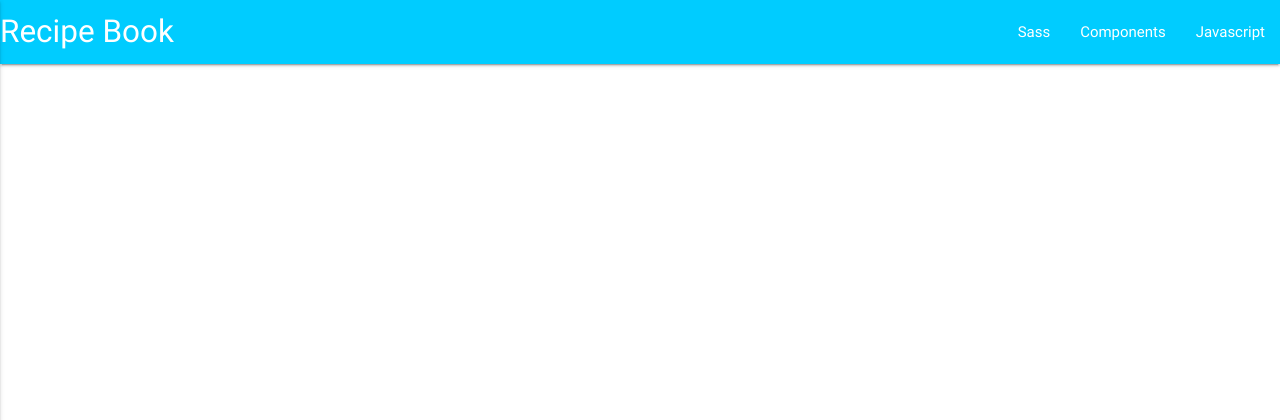
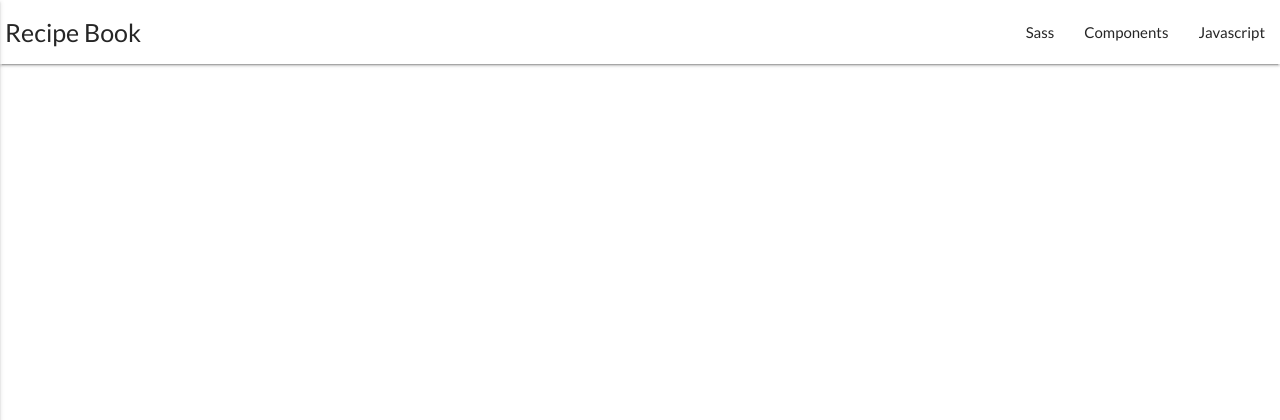
Before and after one commit to dan360z/Data-Centric-Project, a Flask app: template templates/base.html in a window 1280 px wide. Shown: the top 420 px of the page. Run offline with Flask 2, Linux system fonts and the light colour scheme; the template is opened without the code that fills it, so the values that code supplies are empty; some libraries are stand-ins or nearby versions.

Commit message:
Added logo, welcome message and cards displaying basic info about recipes to index.html and styled

```diff
--- /dev/null
+++ b/static/scss/helpers/_variables.scss
@@ -0,0 +1,7 @@
+//-------------Fonts--------------------
+$logo-font: 'Kalam', cursive;
+$primary-font: 'Lato', sans-serif;
+
+//-------------Colors-------------------
+$brand-color: #262626;
+$light-brand-color: #949494;
--- a/static/scss/main.css
+++ b/static/scss/main.css
@@ -1,4 +1,82 @@
-.nav-wrapper {
-  background-color: #00ccff; }
+@import url("https://fonts.googleapis.com/css?family=Lato:300,400,700&display=swap");
+@import url("https://fonts.googleapis.com/css?family=Kalam:400,700&display=swap");
+body {
+  font-family: "Lato", sans-serif;
+  color: #262626; }
+
+/*----------Navigation----------*/
+nav {
+  background-color: #ffffff; }
+  nav .nav-wrapper .brand-logo {
+    margin-left: 5px;
+    font-size: 25px;
+    color: #262626; }
+
+nav ul a {
+  color: #262626; }
+
+nav .button-collapse i {
+  color: #262626; }
+
+/*-----------------Introduction------------------*/
+.overlay {
+  background-color: rgba(0, 0, 0, 0.4);
+  height: 65vh; }
+
+.background-image {
+  background: url(https://www.sanpellegrino.com/media//international/spyc2019/Sanpellegrino_SPYC_teaser_POST_01.jpg) no-repeat center center scroll;
+  -webkit-background-size: cover;
+  -moz-background-size: cover;
+  -o-background-size: cover;
+  background-size: cover;
+  height: 65vh;
+  margin-bottom: 50px; }
+
+h1, h4 {
+  text-align: center;
+  color: #ffffff; }
+  h1 span, h4 span {
+    color: #262626; }
+
+h1 {
+  font-size: 50px;
+  padding-top: 100px;
+  margin: 0;
+  font-family: "Kalam", cursive; }
+
+h4 {
+  font-size: 16px;
+  padding: 0 30px; }
+
+/*-------------------Recipe Cards-----------------*/
+.card {
+  cursor: pointer; }
+  .card:hover {
+    background-color: pink; }
+  .card .card-content {
+    padding: 10px 24px; }
+    .card .card-content span {
+      text-align: center; }
+    .card .card-content .course {
+      display: block;
+      text-align: center; }
+    .card .card-content p {
+      display: inline-block;
+      margin: 5px 5px;
+      color: #949494; }
+      .card .card-content p i {
+        font-size: 1.3em;
+        vertical-align: sub; }
+    .card .card-content .card-image {
+      text-align: center;
+      font-size: 50px; }
+
+/*----------------Media Queries for medium and large screens---------------*/
+@media (min-width: 576px) {
+  h1 {
+    font-size: 60px; }
+
+  h4 {
+    font-size: 20px; } }
 
 /*# sourceMappingURL=main.css.map */
--- a/static/scss/main.scss
+++ b/static/scss/main.scss
@@ -1,3 +1,108 @@
-.nav-wrapper {
-    background-color: rgb(0, 204, 255);
+@import url('https://fonts.googleapis.com/css?family=Lato:300,400,700&display=swap');
+@import url('https://fonts.googleapis.com/css?family=Kalam:400,700&display=swap');
+@import "helpers/_variables.scss";
+
+body {
+    font-family: $primary-font;
+    color: $brand-color;
 }
+
+/*----------Navigation----------*/
+
+nav {
+    background-color: #ffffff;
+    .nav-wrapper .brand-logo {
+        margin-left: 5px;
+        font-size: 25px;
+        color: $brand-color;
+    }
+}
+
+nav ul a {
+    color: $brand-color;
+}
+
+nav .button-collapse i {
+    color: $brand-color;
+}
+
+/*-----------------Introduction------------------*/
+
+.overlay {
+    background-color: rgba(0, 0, 0, 0.4);
+    height: 65vh;
+}
+
+.background-image {
+    background: url(https://www.sanpellegrino.com/media//international/spyc2019/Sanpellegrino_SPYC_teaser_POST_01.jpg) no-repeat center center scroll;
+    -webkit-background-size: cover;
+    -moz-background-size: cover;
+    -o-background-size: cover;
+    background-size: cover;
+    height: 65vh;
+    margin-bottom: 50px;
+}
+
+h1, h4 {
+    text-align: center;
+    color: #ffffff;
+    span {
+        color: $brand-color;
+    }
+}
+
+h1 {
+    font-size: 50px;
+    padding-top: 100px;
+    margin: 0;
+    font-family: $logo-font;
+}
+
+h4 {
+    font-size: 16px;
+    padding: 0 30px;
+}
+
+/*-------------------Recipe Cards-----------------*/
+
+.card {
+    cursor: pointer;
+    &:hover {
+        background-color: pink;
+    }
+    .card-content {
+        padding: 10px 24px;
+        span {
+            text-align: center;
+        }
+        .course {
+            display: block;
+            text-align: center;
+        }
+        p {
+            display: inline-block;
+            margin: 5px 5px;
+            color: $light-brand-color;
+            i {
+                font-size: 1.3em;
+                vertical-align: sub;
+            }
+        }
+        .card-image {
+            text-align: center;
+            font-size: 50px;
+        }
+    }
+}
+
+/*----------------Media Queries for medium and large screens---------------*/
+
+
+@media (min-width: 576px) {
+    h1 {
+        font-size: 60px;
+    }
+    h4 {
+        font-size: 20px;
+    }
+}
--- a/templates/base.html
+++ b/templates/base.html
@@ -5,14 +5,22 @@
     <meta charset="UTF-8">
     <meta name="viewport" content="width=device-width, initial-scale=1.0">
     <meta http-equiv="X-UA-Compatible" content="ie=edge">
+    <!--Material Icons CDN Link-->
     <link href="https://fonts.googleapis.com/icon?family=Material+Icons" rel="stylesheet">
+    <!--Materialize 0.100.2 CDN Link-->
     <link rel="stylesheet" href="https://cdnjs.cloudflare.com/ajax/libs/materialize/0.100.2/css/materialize.min.css">
+    <!--Font Awesome 5.5.0 CDN Link-->
+    <link rel="stylesheet" href="https://use.fontawesome.com/releases/v5.5.0/css/all.css"
+        integrity="sha384-B4dIYHKNBt8Bc12p+WXckhzcICo0wtJAoU8YZTY5qE0Id1GSseTk6S+L3BlXeVIU" crossorigin="anonymous">
+    <!--My Custom Css Link-->
     <link rel="stylesheet" href="{{url_for('static', filename='scss/main.css')}}">
-    <title>Document</title>
+    <!--Page Title-->
+    <title>Recipe Book</title>
 </head>
 
 <body>
     <header>
+        <!--Navigation-->
         <nav>
             <div class="nav-wrapper">
                 <a href="#!" class="brand-logo">Recipe Book</a>
@@ -29,12 +37,20 @@
                 </ul>
             </div>
         </nav>
+        <!--/Navigation-->
     </header>
 
-    {% block content %} {% endblock %}
+    <main>
 
+        {% block content %} {% endblock %}
+
+    </main>
+
+    <!--jQuery CDN-->
     <script src="https://ajax.googleapis.com/ajax/libs/jquery/3.4.1/jquery.min.js"></script>
+    <!--Materialize JS CDN-->
     <script src="https://cdnjs.cloudflare.com/ajax/libs/materialize/0.100.2/js/materialize.min.js"></script>
+    <!--Nav JS Link-->
     <script src="{{url_for('static', filename='js/nav.js')}}"></script>
 </body>
 
```
Also changed, not shown: templates/recipes.html (+45 -9 lines), 1 other file.
